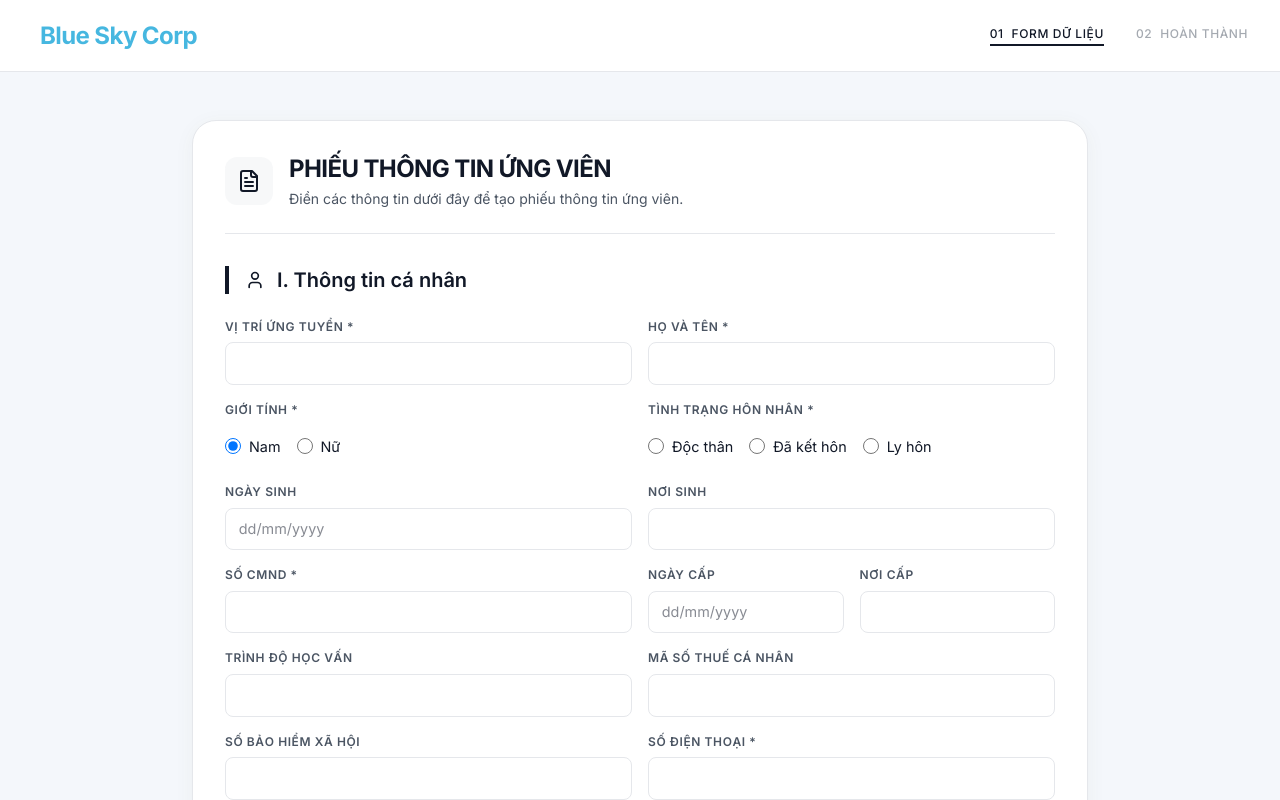
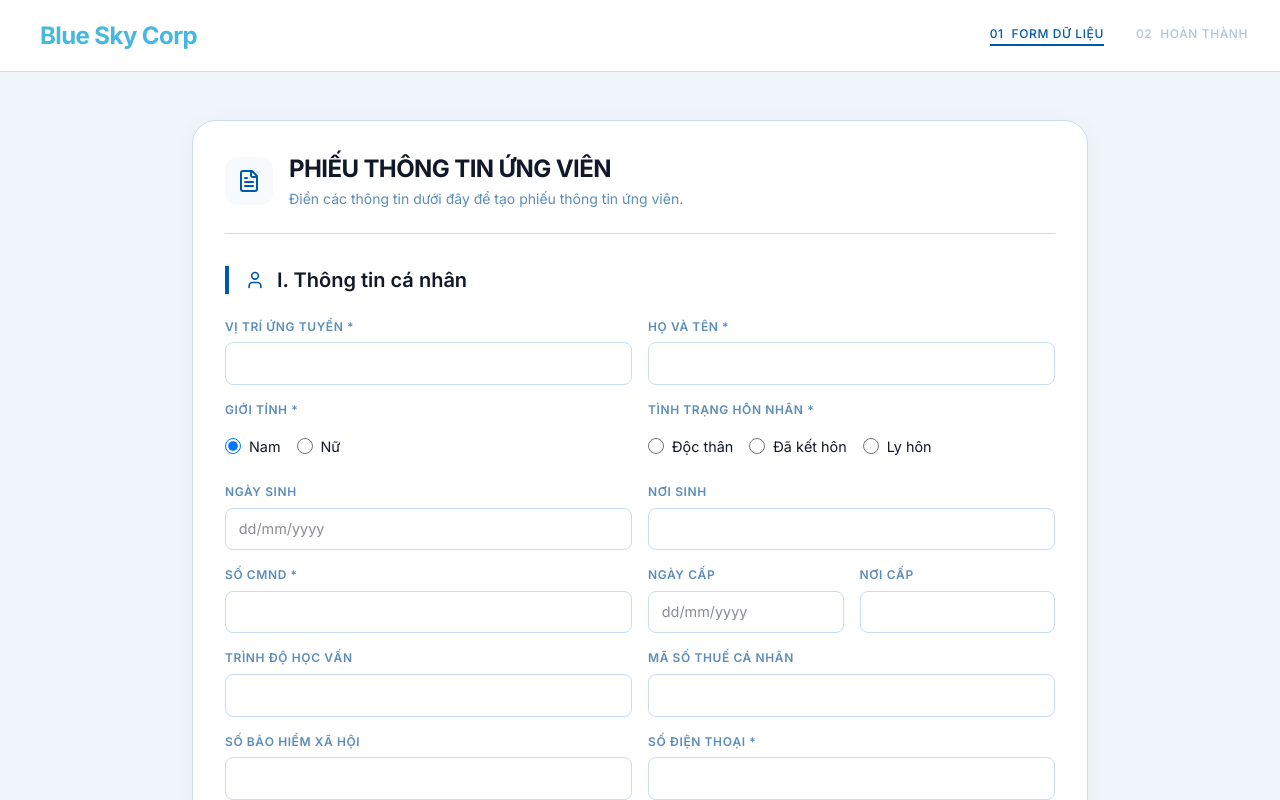
Before and after one commit to MAIDIEM12/bsc-portal, a React (Vite) app: page / in a window 1280 px wide. Shown: the top 800 px of the page. Built offline with nearby package versions, Linux system fonts and the light colour scheme.

Commit message:
Update index.css

```diff
--- a/index.css
+++ b/index.css
@@ -2,11 +2,11 @@
 @import "tailwindcss";
 
 @theme {
-  --color-brand-bg: #F4F7FB;
-  --color-brand-primary: #111827;
-  --color-brand-primary-light: #4B5563;
-  --color-brand-accent: #E5E7EB;
-  --color-brand-border: #E5E7EB;
+  --color-brand-bg: #F0F5FB;
+  --color-brand-primary: #005AAB;
+  --color-brand-primary-light: #5B8DB8;
+  --color-brand-accent: #E3EDF7;
+  --color-brand-border: #C8DDF0;
   --color-brand-card: #FFFFFF;
   --color-brand-text: #111827;
 
```
